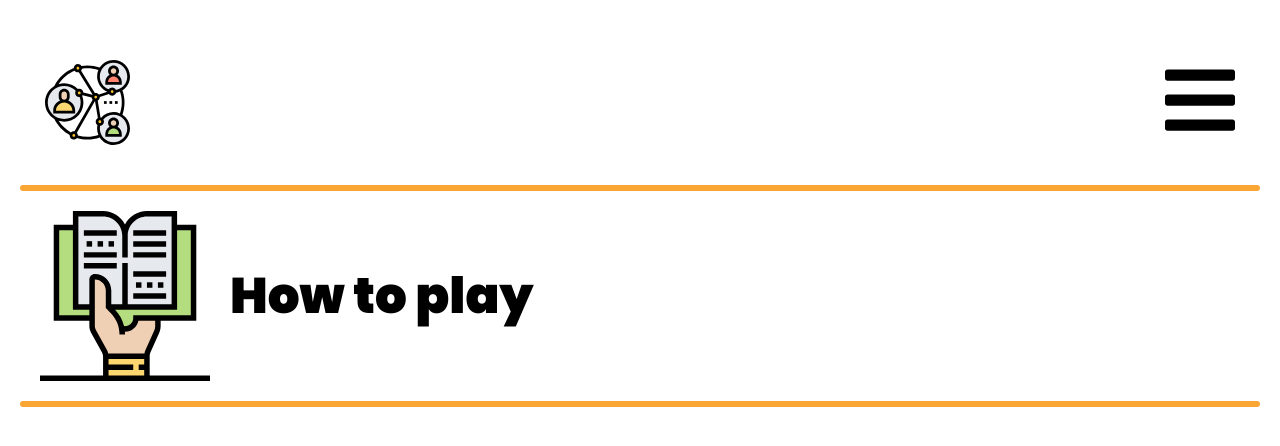
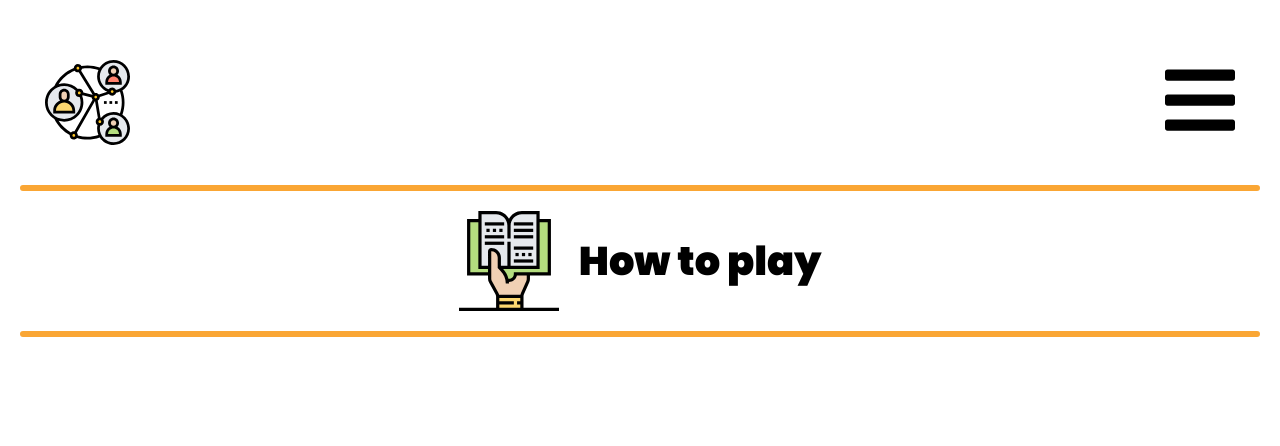
Before and after one commit to founders-programme-2/commons, a React (Create React App) app in the folder client/: page / in a window 1280 px wide. Shown: the top 446 px of the page. Built offline with nearby package versions, Linux system fonts and the light colour scheme.

Commit message:
modify-Header-style relate #28

```diff
--- a/client/src/Component/Common/Header/index.style.js
+++ b/client/src/Component/Common/Header/index.style.js
@@ -18,20 +18,21 @@ export const Line = styled.div`
   border-radius: 1rem;
 `;
 
-export const HeaderImg = styled.img`
-  width: 17rem;
-  height: 17rem;
-  margin-right: 2rem;
-`;
-
 export const HeaderTitle = styled.div`
   display: flex;
   margin: 2rem 2rem;
   align-items: center;
+  justify-content: center;
+`;
+
+export const HeaderImg = styled.img`
+  width: 10rem;
+  height: auto;
+  margin-right: 2rem;
 `;
 
 export const Title = styled.h1`
-  font-size: 5rem;
+  font-size: 4rem;
   font-weight: 900;
   color: #000000;
 `;
```
